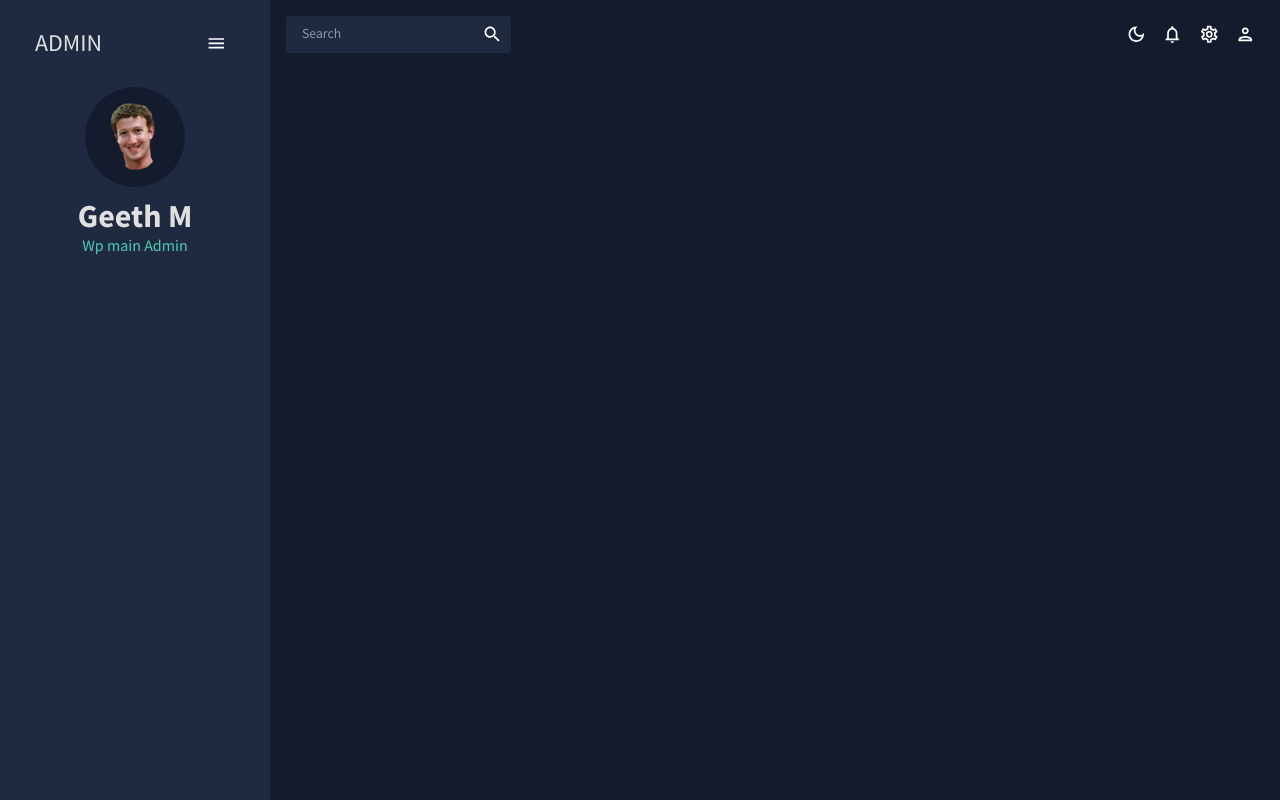
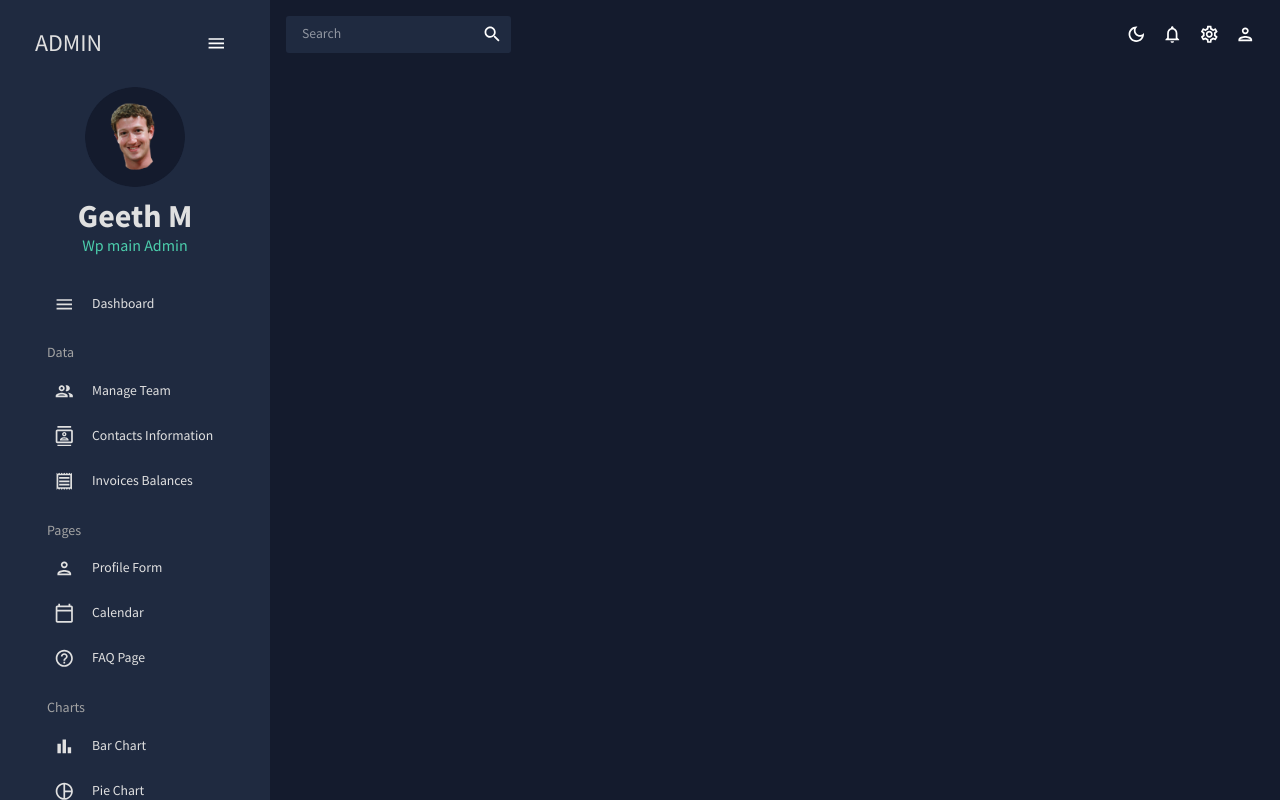
Before and after one commit to GeethMalinda/react-mui-admin-dashbord, a React (Create React App) app: page / in a window 1280 px wide. Built offline with nearby package versions, Linux system fonts and the light colour scheme.

Commit message:
side bar menu items

```diff
--- a/src/scenes/global/Sidebar.jsx
+++ b/src/scenes/global/Sidebar.jsx
@@ -16,6 +16,26 @@
 import TimelineOutlinedIcon from "@mui/icons-material/TimelineOutlined";
 import MenuOutlinedIcon from "@mui/icons-material/MenuOutlined";
 import MapOutlinedIcon from "@mui/icons-material/MapOutlined";
+
+const Item =({title , to , icon , selected , setSelected }) => {
+    const theme =  useTheme();
+    const colors =  tokens(theme.palette.mode);
+
+    return (
+        <MenuItem
+            active={selected === title}
+            style={{
+                color:colors.grey[100]
+            }}
+            onClick={() => setSelected(title)}
+            icon={icon}
+        >
+            <Typography>{title}</Typography>
+            <Link to={to}/>
+        </MenuItem>
+    )
+}
+
 const Sidebar = () => {
     const theme =  useTheme();
     const colors = tokens(theme.palette.mode)
@@ -108,7 +128,108 @@
                                 </Box>
                             </Box>
                         )}
+                        <Box paddingLeft={isCollapsed ? undefined : "10%"}>
+                            <Item
+                                title="Dashboard"
+                                to="/"
+                                icon={<MenuOutlinedIcon/>}
+                                selected={selected}
+                                setSelected={setSelected}
+                            />
+                            <Typography
+                                variant="h6"
+                                color={colors.grey[300]}
+                                sx={{m:"15px 0px 5px 20px"}}
+                            >
+                                Data
+                            </Typography>
+                            <Item
+                                title="Manage Team"
+                                to="/team"
+                                icon={<PeopleOutlinedIcon />}
+                                selected={selected}
+                                setSelected={setSelected}
+                            />
+                            <Item
+                                title="Contacts Information"
+                                to="/contacts"
+                                icon={<ContactsOutlinedIcon />}
+                                selected={selected}
+                                setSelected={setSelected}
+                            />
+                            <Item
+                                title="Invoices Balances"
+                                to="/invoices"
+                                icon={<ReceiptOutlinedIcon />}
+                                selected={selected}
+                                setSelected={setSelected}
+                            />
 
+                            <Typography
+                                variant="h6"
+                                color={colors.grey[300]}
+                                sx={{ m: "15px 0 5px 20px" }}
+                            >
+                                Pages
+                            </Typography>
+                            <Item
+                                title="Profile Form"
+                                to="/form"
+                                icon={<PersonOutlinedIcon />}
+                                selected={selected}
+                                setSelected={setSelected}
+                            />
+                            <Item
+                                title="Calendar"
+                                to="/calendar"
+                                icon={<CalendarTodayOutlinedIcon />}
+                                selected={selected}
+                                setSelected={setSelected}
+                            />
+                            <Item
+                                title="FAQ Page"
+                                to="/faq"
+                                icon={<HelpOutlineOutlinedIcon />}
+                                selected={selected}
+                                setSelected={setSelected}
+                            />
+
+                            <Typography
+                                variant="h6"
+                                color={colors.grey[300]}
+                                sx={{ m: "15px 0 5px 20px" }}
+                            >
+                                Charts
+                            </Typography>
+                            <Item
+                                title="Bar Chart"
+                                to="/bar"
+                                icon={<BarChartOutlinedIcon />}
+                                selected={selected}
+                                setSelected={setSelected}
+                            />
+                            <Item
+                                title="Pie Chart"
+                                to="/pie"
+                                icon={<PieChartOutlineOutlinedIcon />}
+                                selected={selected}
+                                setSelected={setSelected}
+                            />
+                            <Item
+                                title="Line Chart"
+                                to="/line"
+                                icon={<TimelineOutlinedIcon />}
+                                selected={selected}
+                                setSelected={setSelected}
+                            />
+                            <Item
+                                title="Geography Chart"
+                                to="/geography"
+                                icon={<MapOutlinedIcon />}
+                                selected={selected}
+                                setSelected={setSelected}
+                            />
+                        </Box>
 
                 </Menu>
             </ProSidebar>
```
